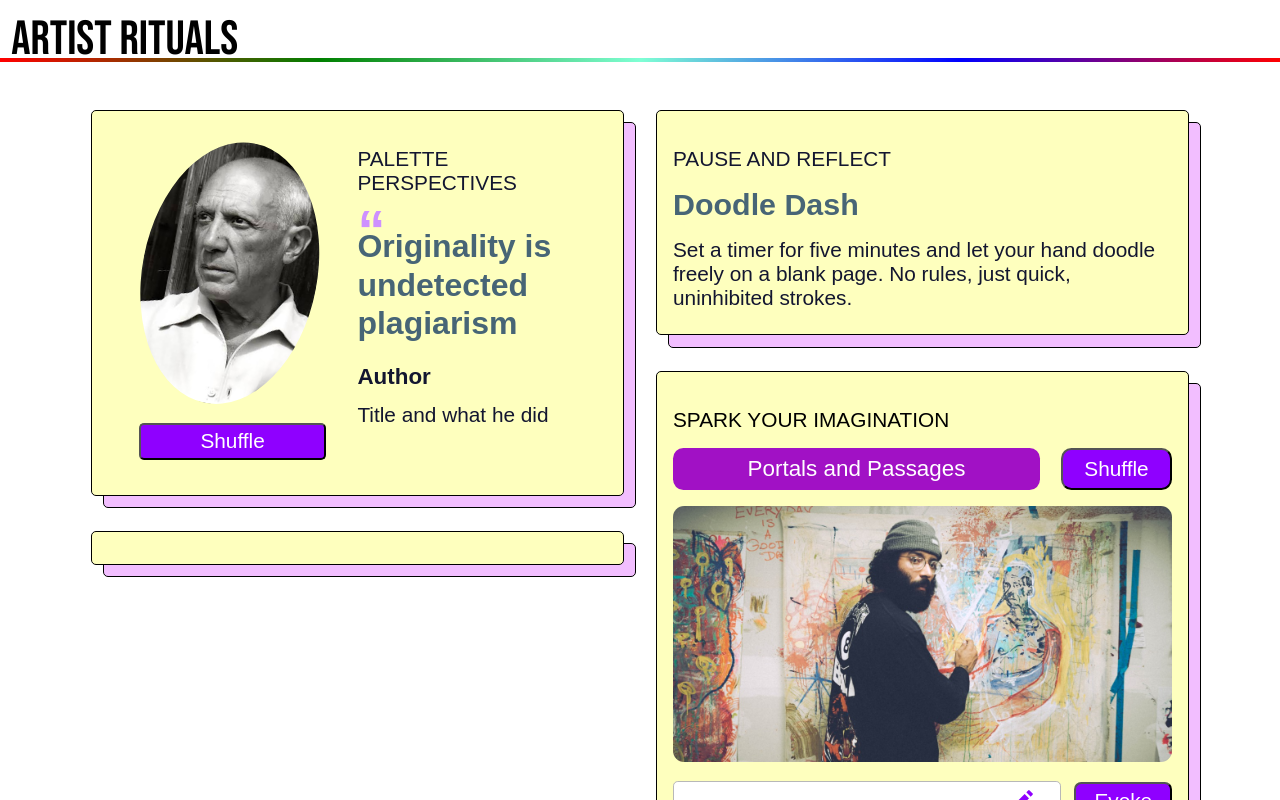
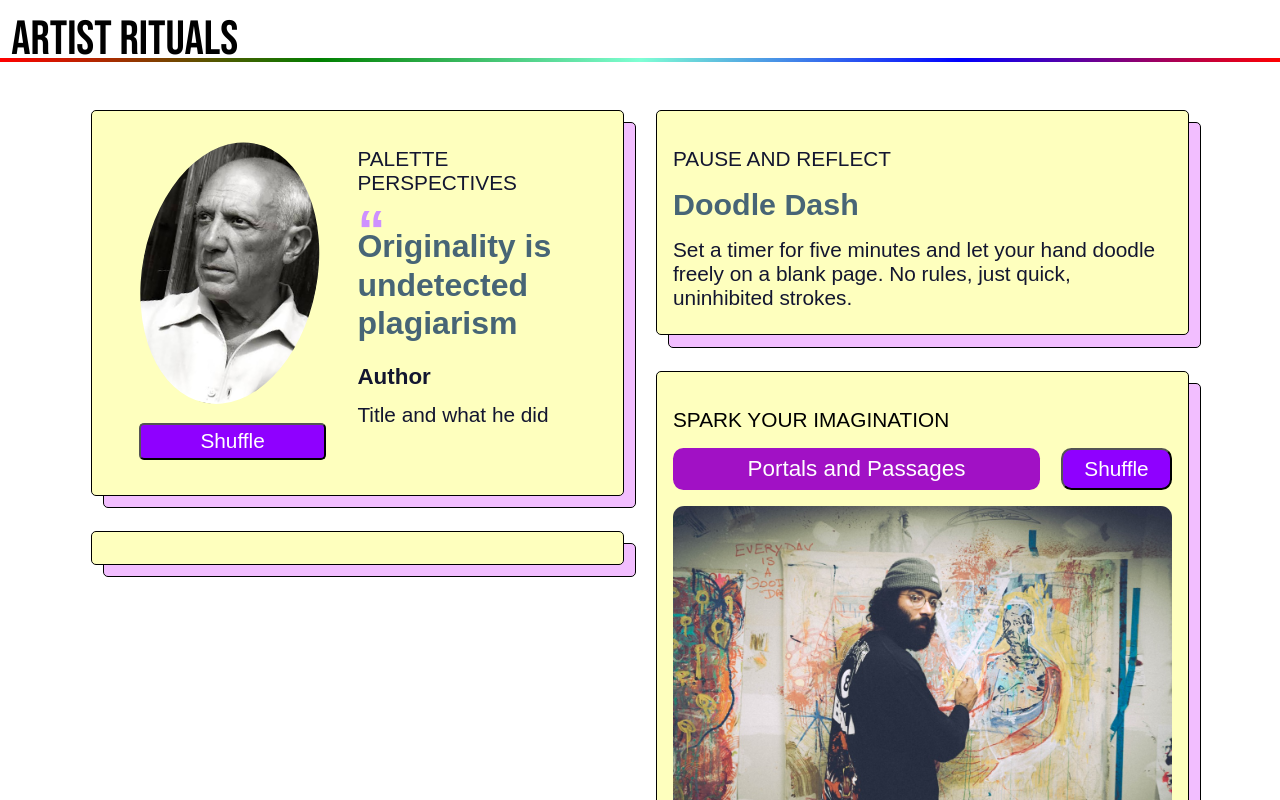
Before and after one commit to sreedharan26/artist-clone, a React (Vite) app in the folder frontend/: page / in a window 1280 px wide. Shown: the top 800 px of the page. Built offline with nearby package versions, Linux system fonts and the light colour scheme; no server answers.

Commit message:
Height auto

```diff
--- a/frontend/src/styles/card.css
+++ b/frontend/src/styles/card.css
@@ -1,6 +1,6 @@
 .card{
     width: 100%;
-    height: 100%;
+    height: auto;
     font-size: 2.4rem;
     box-sizing: border-box;
     margin-bottom: .7rem;
@@ -40,14 +40,14 @@
 @media (1000px< width <1440px) {
     .content{
         width: 39vw;
-        max-height: 45vh;
+        /* max-height: 45vh; */
     }
 }
 
 @media (800px< width < 1000px){
     .content{
         width: 75vw;
-        max-height: 35vh;
+        /* max-height: 35vh; */
     }
 }
 
@@ -57,14 +57,14 @@
     }
     .content{
         width: 75vw;
-
+        height: auto;
     }
 
   }
 
 @media (orientation : landscape){
     .content{
-        max-height: 50vh;
+        max-height: 100vh;
         max-width: 50vw;
     }
 }
--- a/frontend/src/styles/prompt.css
+++ b/frontend/src/styles/prompt.css
@@ -1,3 +1,7 @@
+.p-container{
+    height: auto;
+}
+
 .p-heading{
     font-size: 1.3rem;
     text-transform: uppercase;
@@ -94,6 +98,13 @@
     padding: .3rem .3rem ;
 }
 
+@media (orientation: landscape){
+    .image-container{
+        /* max-height: 30rem;
+        min-height: 20rem; */
+        height: auto;
+    }
+}
 
 
 
@@ -109,7 +120,8 @@
 
 @media (height < 850px) {
     .image-container{
-        height: 16rem;
+        /* height: 16rem; */
+        height: auto;
         margin-top: 1rem;
     }
 }
@@ -135,7 +147,8 @@
         background-color: black;
     } */
     .image-container{
-        height: 10rem;
+        /* height: 10rem; */
+        height: auto;
     }
 }
 
```
